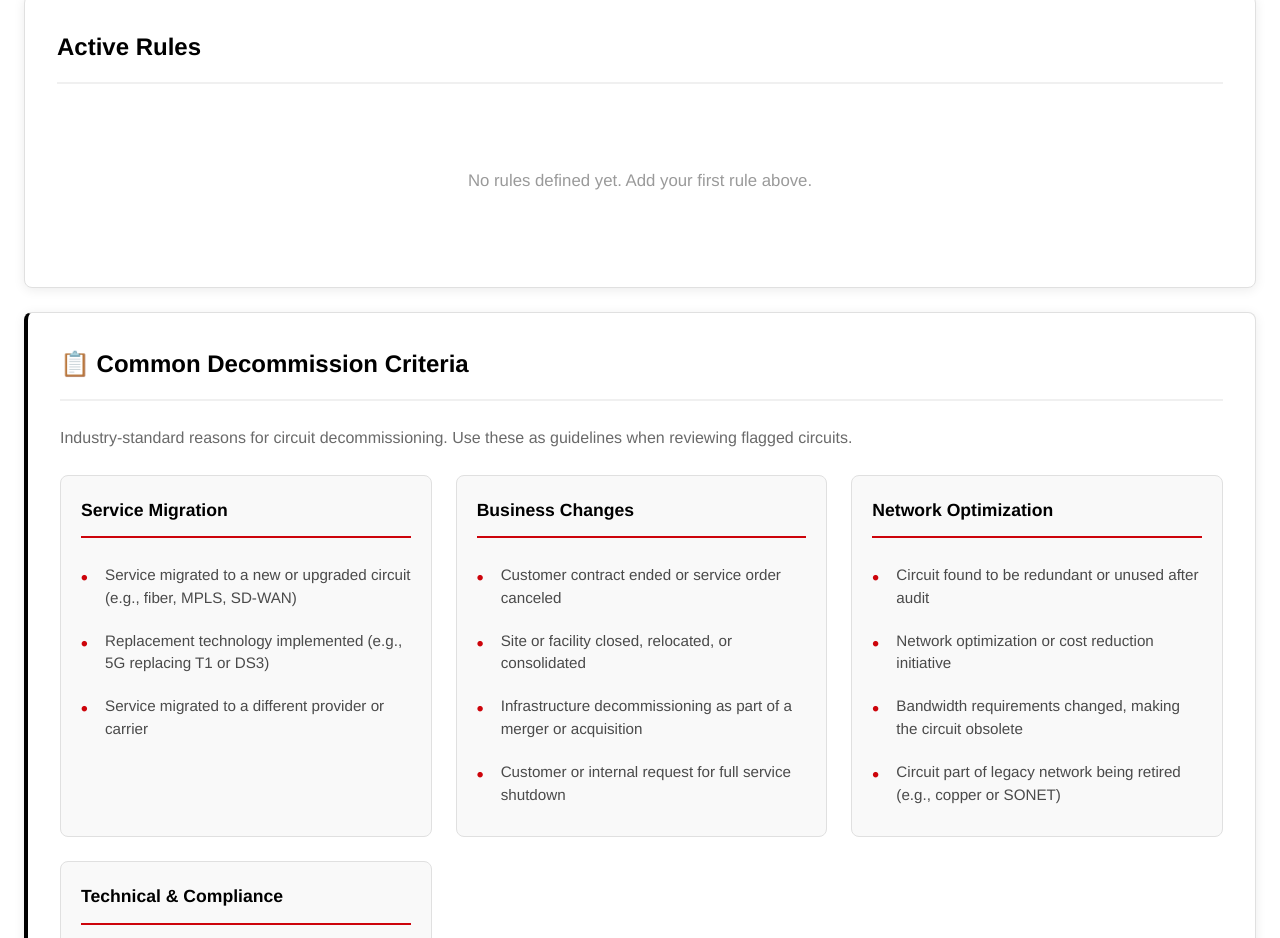
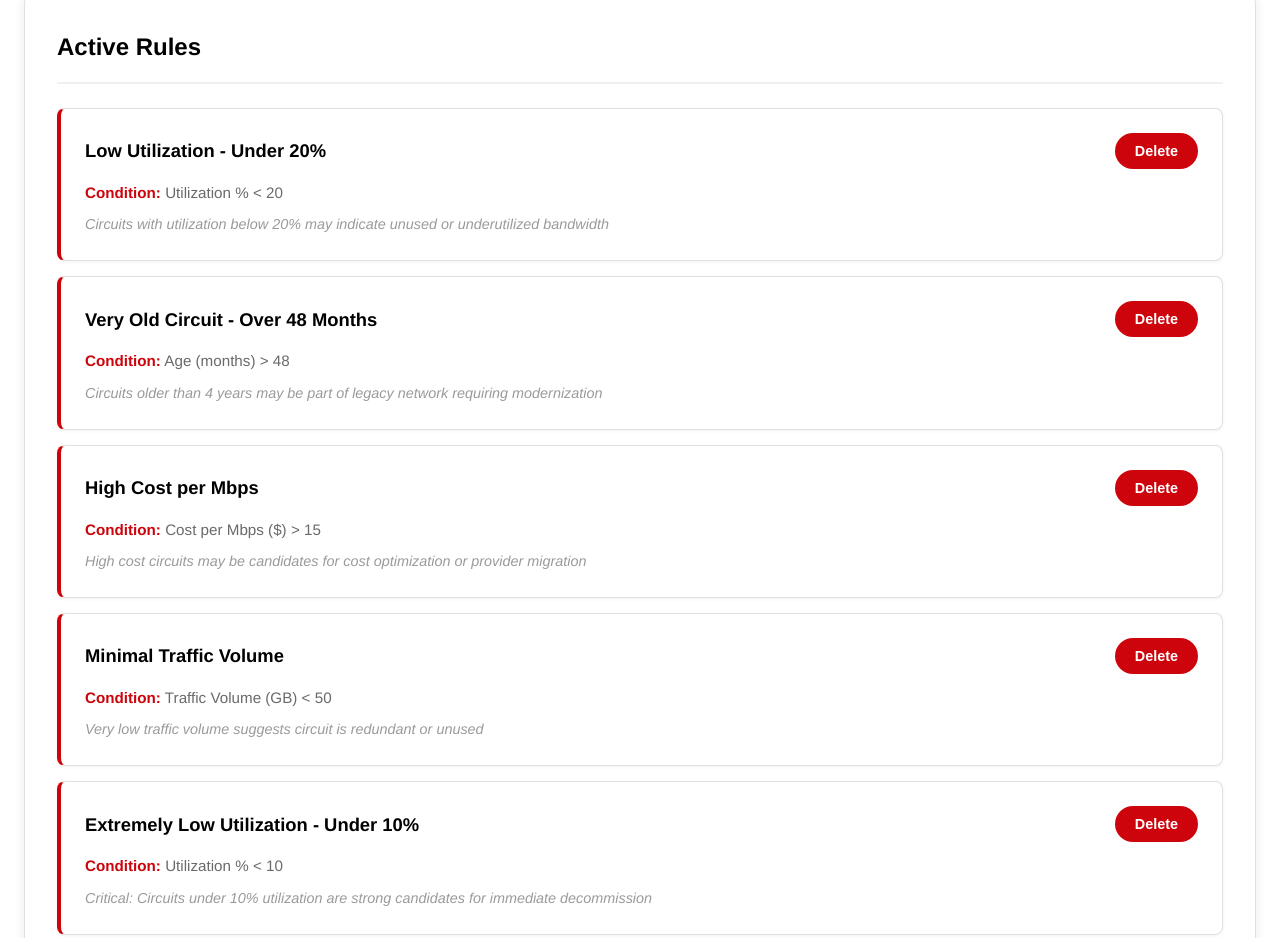
Before and after one commit to mangalrohit-eng/HelloWorld, a plain HTML site: page index.html in a window 1280 px wide. Shown: the part 1065-2003 px from the top of the page. Drawn offline with Linux system fonts and the light colour scheme.

Commit message:
Create 5 default decommission rules automatically based on industry criteria

```diff
--- a/app.js
+++ b/app.js
@@ -5,6 +5,7 @@ let circuits = [];
 // Initialize application
 document.addEventListener('DOMContentLoaded', function() {
     loadData();
+    createDefaultRules();
     initializeTabs();
     initializeRuleForm();
     renderRules();
@@ -15,6 +16,58 @@ document.addEventListener('DOMContentLoaded', function() {
     updateAnalytics();
     updateFeedbackCount();
 });
+
+// Create Default Rules
+function createDefaultRules() {
+    // Only create default rules if no rules exist
+    if (rules.length === 0) {
+        const defaultRules = [
+            {
+                id: Date.now() + 1,
+                name: 'Low Utilization - Under 20%',
+                condition: 'utilization',
+                operator: '<',
+                value: 20,
+                description: 'Circuits with utilization below 20% may indicate unused or underutilized bandwidth'
+            },
+            {
+                id: Date.now() + 2,
+                name: 'Very Old Circuit - Over 48 Months',
+                condition: 'age',
+                operator: '>',
+                value: 48,
+                description: 'Circuits older than 4 years may be part of legacy network requiring modernization'
+            },
+            {
+                id: Date.now() + 3,
+                name: 'High Cost per Mbps',
+                condition: 'cost',
+                operator: '>',
+                value: 15,
+                description: 'High cost circuits may be candidates for cost optimization or provider migration'
+            },
+            {
+                id: Date.now() + 4,
+                name: 'Minimal Traffic Volume',
+                condition: 'traffic',
+                operator: '<',
+                value: 50,
+                description: 'Very low traffic volume suggests circuit is redundant or unused'
+            },
+            {
+                id: Date.now() + 5,
+                name: 'Extremely Low Utilization - Under 10%',
+                condition: 'utilization',
+                operator: '<',
+                value: 10,
+                description: 'Critical: Circuits under 10% utilization are strong candidates for immediate decommission'
+            }
+        ];
+
+        rules = defaultRules;
+        saveData();
+    }
+}
 
 // Tab Navigation
 function initializeTabs() {
--- a/index.html
+++ b/index.html
@@ -88,52 +88,6 @@
                 <h3>Active Rules</h3>
                 <div id="rulesList" class="rules-list">
                     <!-- Rules will be populated here -->
-                </div>
-            </div>
-
-            <div class="card" style="border-left: 4px solid #000000;">
-                <h3>📋 Common Decommission Criteria</h3>
-                <p style="color: #6A6A6A; margin-bottom: 24px;">Industry-standard reasons for circuit decommissioning. Use these as guidelines when reviewing flagged circuits.</p>
-
-                <div class="criteria-grid">
-                    <div class="criteria-category">
-                        <h4>Service Migration</h4>
-                        <ul>
-                            <li>Service migrated to a new or upgraded circuit (e.g., fiber, MPLS, SD-WAN)</li>
-                            <li>Replacement technology implemented (e.g., 5G replacing T1 or DS3)</li>
-                            <li>Service migrated to a different provider or carrier</li>
-                        </ul>
-                    </div>
-
-                    <div class="criteria-category">
-                        <h4>Business Changes</h4>
-                        <ul>
-                            <li>Customer contract ended or service order canceled</li>
-                            <li>Site or facility closed, relocated, or consolidated</li>
-                            <li>Infrastructure decommissioning as part of a merger or acquisition</li>
-                            <li>Customer or internal request for full service shutdown</li>
-                        </ul>
-                    </div>
-
-                    <div class="criteria-category">
-                        <h4>Network Optimization</h4>
-                        <ul>
-                            <li>Circuit found to be redundant or unused after audit</li>
-                            <li>Network optimization or cost reduction initiative</li>
-                            <li>Bandwidth requirements changed, making the circuit obsolete</li>
-                            <li>Circuit part of legacy network being retired (e.g., copper or SONET)</li>
-                        </ul>
-                    </div>
-
-                    <div class="criteria-category">
-                        <h4>Technical & Compliance</h4>
-                        <ul>
-                            <li>Hardware or platform end-of-life (EOL) or end-of-support (EOS)</li>
-                            <li>Billing or lease term expired with no renewal planned</li>
-                            <li>Faulty or degraded physical path replaced by a new one</li>
-                            <li>Regulatory or compliance changes requiring disconnection</li>
-                        </ul>
-                    </div>
                 </div>
             </div>
 
--- a/styles.css
+++ b/styles.css
@@ -343,53 +343,6 @@ textarea {
     padding: 60px 40px;
     color: #9A9A9A;
     font-size: 1.05rem;
-}
-
-/* Criteria Grid */
-.criteria-grid {
-    display: grid;
-    grid-template-columns: repeat(auto-fit, minmax(300px, 1fr));
-    gap: 24px;
-}
-
-.criteria-category {
-    background: #F9F9F9;
-    padding: 20px;
-    border-radius: 8px;
-    border: 1px solid #E0E0E0;
-}
-
-.criteria-category h4 {
-    color: #000000;
-    font-size: 1.1rem;
-    font-weight: 700;
-    margin-bottom: 16px;
-    padding-bottom: 12px;
-    border-bottom: 2px solid #CD040B;
-}
-
-.criteria-category ul {
-    list-style: none;
-    padding: 0;
-    margin: 0;
-}
-
-.criteria-category li {
-    color: #4A4A4A;
-    font-size: 0.95rem;
-    padding: 10px 0;
-    padding-left: 24px;
-    position: relative;
-    line-height: 1.5;
-}
-
-.criteria-category li::before {
-    content: "•";
-    color: #CD040B;
-    font-weight: bold;
-    font-size: 1.2rem;
-    position: absolute;
-    left: 0;
 }
 
 /* Toolbar */
```
